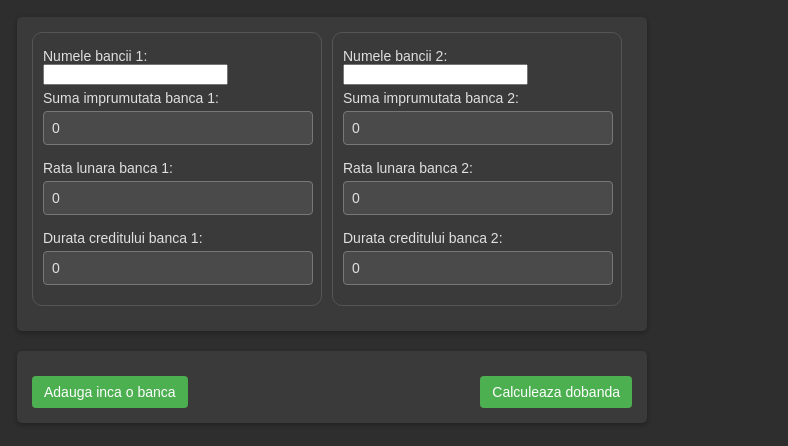
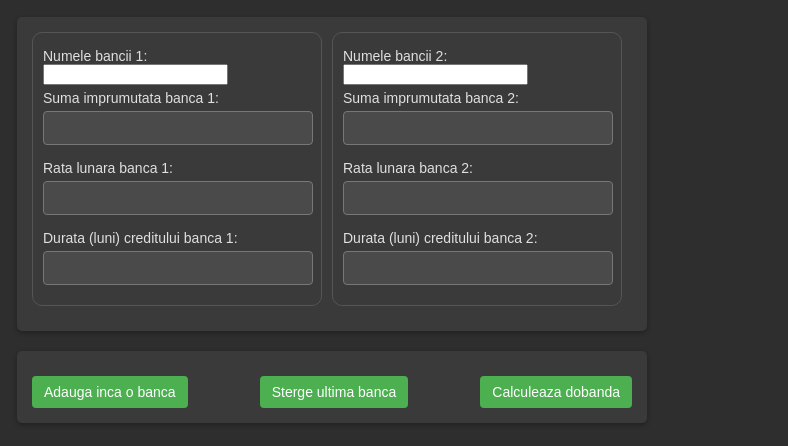
Before and after one commit to msecne/rata-dobanda, a plain HTML site: page index.html in a window 1280 px wide. Both pictures are taken after a click on the button "Adauga inca o banca". Shown: the part 44-490 px from the top of the page, without its empty margins (3-791 px from the left). Drawn offline with Linux system fonts and the light colour scheme.

Commit message:
Add remove bank column

```diff
--- a/index.html
+++ b/index.html
@@ -186,17 +186,19 @@
                 <input type="text" id="bank1" name="bank1">
             </label>
             <label for="loan1">Suma imprumutata banca 1:</label>
-            <input type="number" id="loan1" name="loan1" value=0 required>
+            <input type="number" id="loan1" name="loan1" required>
             <label for="rate1">Rata lunara banca 1:</label>
-            <input type="number" id="rate1" name="rate1" value=0 required>
-            <label for="period1">Durata creditului banca 1:</label>
-            <input type="number" id="period1" name="period1" value=0 required>
+            <input type="number" id="rate1" name="rate1" required>
+            <label for="period1">Durata (luni) creditului banca 1:</label>
+            <input type="number" id="period1" name="period1" required>
             <div id="interestResult1"></div>
         </div>
     </form>
     <form id="resultForm">
         <div class="button-container">
             <button type="button" onclick="addBankColumn()">Adauga inca o banca</button>
+            <br>
+            <button type="button" onclick="removeLastBankColumn()">Sterge ultima banca</button>
             <br>
             <button type="button" onclick="calculateYearlyInterest()">Calculeaza dobanda</button>
         </div>
@@ -217,14 +219,25 @@
                     <input type="text" id="bank${bankCount}" name="bank${bankCount}">
                 </label>
                 <label for="loan${bankCount}">Suma imprumutata banca ${bankCount}:</label>
-                <input type="number" id="loan${bankCount}" name="loan${bankCount}" value=0 required>
+                <input type="number" id="loan${bankCount}" name="loan${bankCount}" required>
                 <label for="rate${bankCount}">Rata lunara banca ${bankCount}:</label>
-                <input type="number" id="rate${bankCount}" name="rate${bankCount}" value=0 required>
-                <label for="period${bankCount}">Durata creditului banca ${bankCount}:</label>
-                <input type="number" id="period${bankCount}" name="period${bankCount}" value=0 required>
+                <input type="number" id="rate${bankCount}" name="rate${bankCount}" required>
+                <label for="period${bankCount}">Durata (luni) creditului banca ${bankCount}:</label>
+                <input type="number" id="period${bankCount}" name="period${bankCount}" required>
                 <div id="interestResult${bankCount}"></div>
             `;
             rateForm.appendChild(newColumn);
+        }
+
+        function removeLastBankColumn() {
+            if (bankCount > 1) {
+                const rateForm = document.getElementById('rateForm');
+                const lastColumn = document.getElementById(`rateColumn${bankCount}`);
+                rateForm.removeChild(lastColumn);
+                bankCount--;
+            } else {
+                alert('Nu se poate sterge ultima banca.');
+            }
         }
 
         function calculateYearlyInterest() {
```
